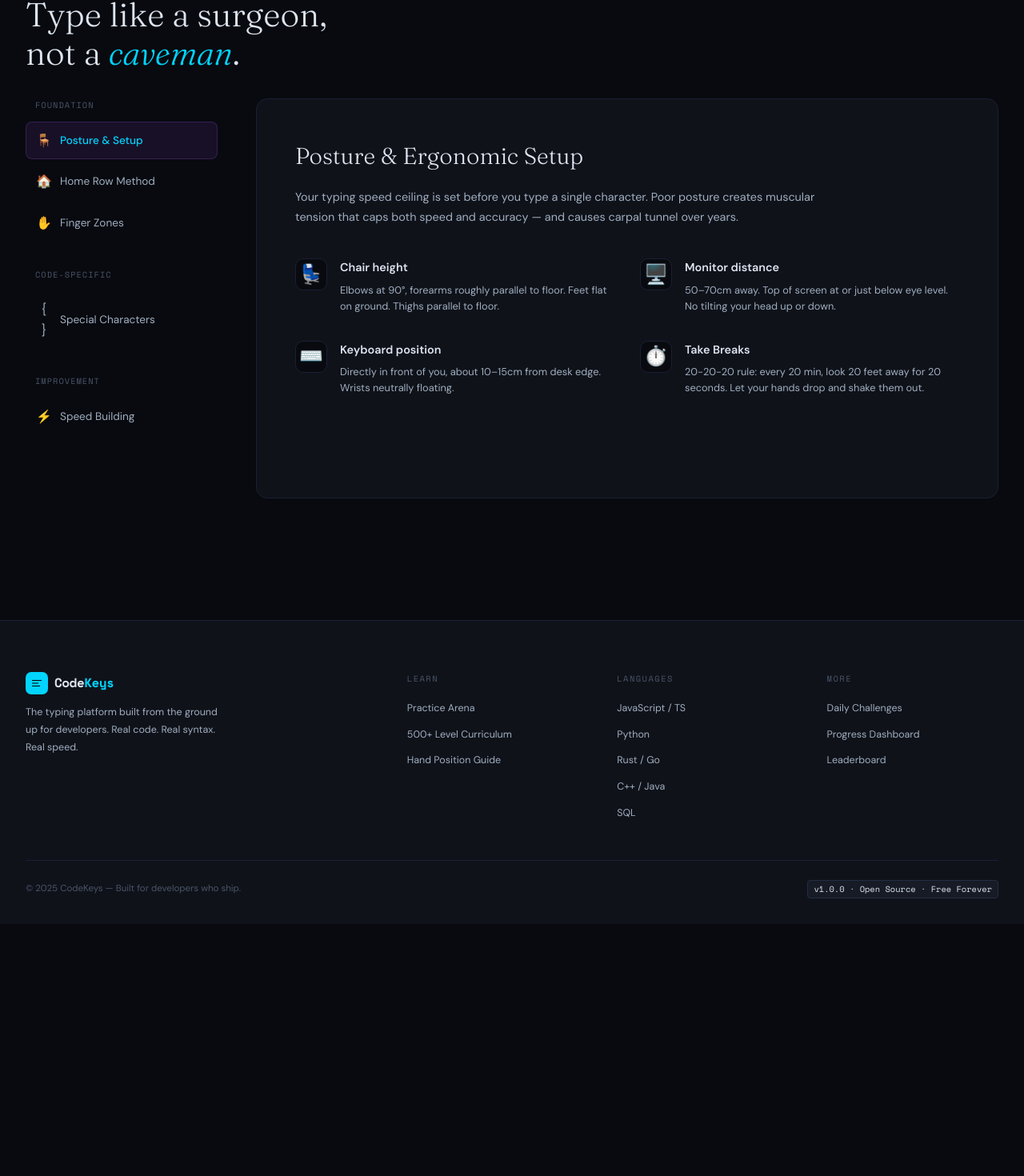
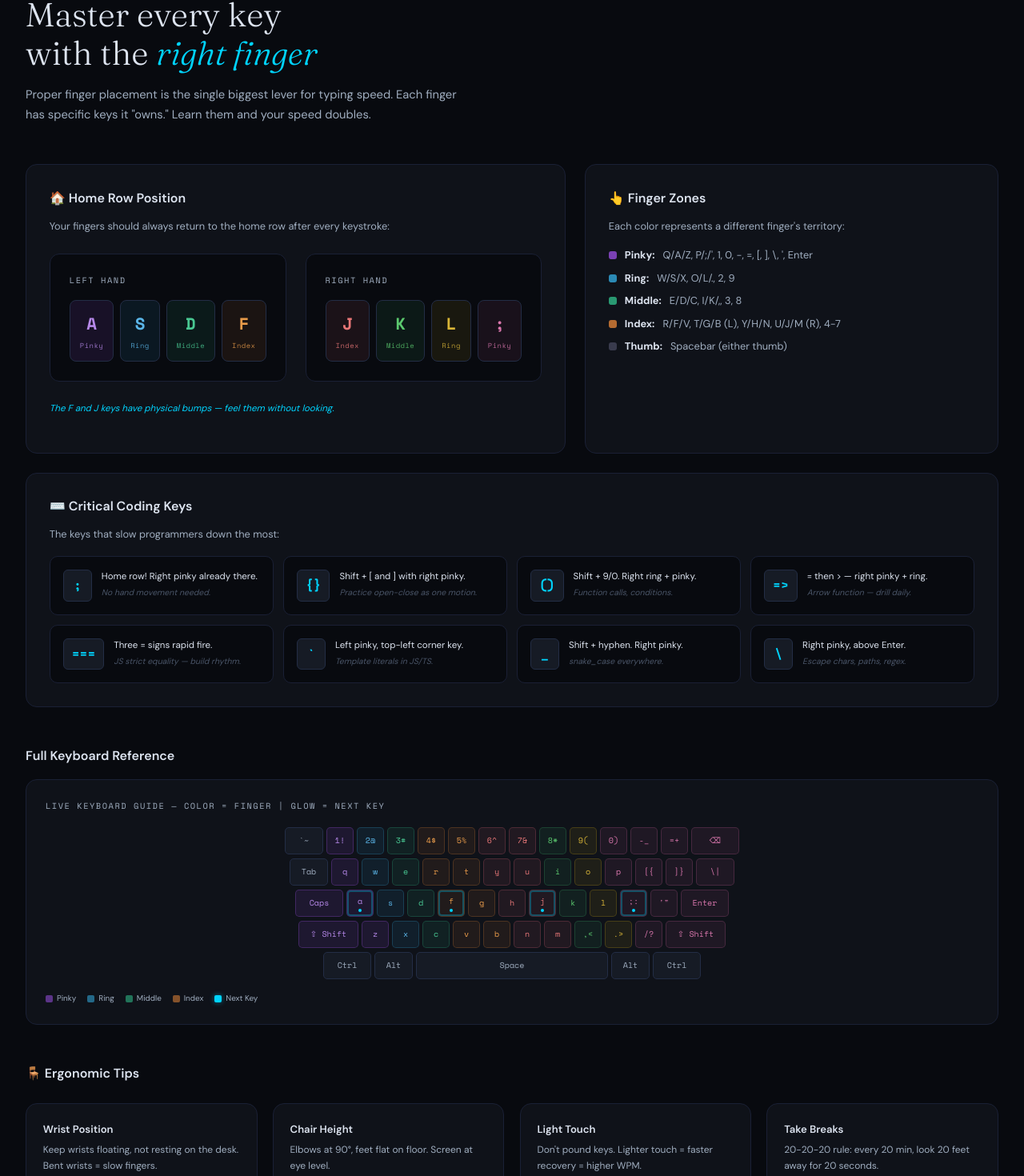
Before and after one commit to harshfly/CodeKeys, a React (Vite) app: page /guide in a window 1280 px wide. Shown: the part 160-1630 px from the top of the page at 80% size. Before the commit the page ends 1315 px from the top, so only its background shows below. Built offline with nearby package versions, Linux system fonts and the light colour scheme.

Commit message:
Update Practice Page layout and styles

```diff
--- a/extract2.cjs
+++ /dev/null
@@ -1,4 +0,0 @@
-const fs = require('fs');
-const html = fs.readFileSync('e:/codekeys/codekeys.html', 'utf8');
-const statsMatch = html.match(/<div id="page-stats"[\s\S]*?(?=<!-- =)/);
-fs.writeFileSync('e:/codekeys/scratch2.txt', (statsMatch ? statsMatch[0] : ''));
--- a/list_pages.cjs
+++ /dev/null
@@ -1,5 +0,0 @@
-const fs = require('fs');
-const html = fs.readFileSync('e:/codekeys/codekeys.html', 'utf8');
-const lines = html.split('\n');
-const pages = lines.filter(l => l.includes('id="page-'));
-console.log(pages);
--- a/src/pages/HandGuidePage.css
+++ b/src/pages/HandGuidePage.css
@@ -1,28 +1,11 @@
-.tips-layout { display: grid; grid-template-columns: 240px 1fr; gap: 3rem; margin-top: 2rem; }
-.tips-sidebar { display: flex; flex-direction: column; gap: 2rem; }
-.tips-nav-group { display: flex; flex-direction: column; gap: 4px; }
-.tng-label { font-size: 0.65rem; font-family: var(--mono); color: var(--muted); text-transform: uppercase; letter-spacing: 1px; margin-bottom: 0.5rem; padding-left: 12px; }
-.tnav-item { display: flex; align-items: center; gap: 10px; padding: 10px 12px; border-radius: 8px; color: var(--text2); font-size: 0.85rem; cursor: pointer; transition: all .2s; border: 1px solid transparent; }
-.tnav-item:hover { background: var(--surface2); color: var(--text); }
-.tnav-item.active { background: rgba(168,85,247,0.1); color: var(--accent); border-color: rgba(168,85,247,0.2); font-weight: 500; }
-.tnav-icon { font-size: 1rem; width: 20px; text-align: center; font-family: var(--mono); }
-.tips-content-area { background: var(--surface); border: 1px solid var(--border); border-radius: var(--radius-lg); padding: 3rem; min-height: 500px; }
-.tip-panel h2 { font-family: var(--serif); font-size: 1.8rem; font-weight: 300; margin-bottom: 1rem; color: var(--text); }
-.tip-intro { font-size: 0.9rem; color: var(--text2); line-height: 1.7; margin-bottom: 2.5rem; max-width: 650px; }
-.posture-grid { display: grid; grid-template-columns: repeat(2, 1fr); gap: 2rem; }
-.posture-item { display: flex; gap: 1rem; }
-.posture-icon { font-size: 1.5rem; width: 40px; height: 40px; border-radius: 10px; background: var(--bg); border: 1px solid var(--border); display: flex; align-items: center; justify-content: center; flex-shrink: 0; }
-.posture-item h5 { font-size: 0.9rem; font-weight: 600; color: var(--text); margin-bottom: 0.4rem; }
-.posture-item p { font-size: 0.8rem; color: var(--text2); line-height: 1.6; }
-@media(max-width: 900px) { .tips-layout { grid-template-columns: 1fr; } .posture-grid { grid-template-columns: 1fr; } .tips-content-area { padding: 2rem 1.5rem; } }
-/* Retain original hand guide styles for components that will be embedded inside the panels */
-.guide-grid { display: grid; grid-template-columns: 1fr 1fr; gap: 1.5rem; margin-top: 1rem; }
-.guide-card { background: var(--bg); border: 1px solid var(--border); border-radius: var(--radius-lg); padding: 1.8rem; }
+.guide-grid { display: grid; grid-template-columns: 1fr 1fr; gap: 1.5rem; margin-top: 3rem; }
+.guide-card { background: var(--surface); border: 1px solid var(--border); border-radius: var(--radius-lg); padding: 1.8rem; }
 .guide-card.wide { grid-column: 1 / -1; }
 .guide-card h3 { font-size: 1rem; font-weight: 600; color: var(--text); margin-bottom: 0.7rem; }
 .guide-card p { font-size: 0.8rem; color: var(--text2); line-height: 1.7; margin-bottom: 1rem; }
+.guide-note { font-style: italic; font-size: 0.72rem !important; color: var(--accent) !important; }
 .home-row-demo { display: grid; grid-template-columns: 1fr 1fr; gap: 1.5rem; margin: 1.5rem 0; }
-.hr-hand { background: var(--surface2); border: 1px solid var(--border); border-radius: 12px; padding: 1.5rem; }
+.hr-hand { background: var(--bg); border: 1px solid var(--border); border-radius: 12px; padding: 1.5rem; }
 .hr-title { font-family: var(--mono); font-size: 0.65rem; color: var(--text2); letter-spacing: 1.5px; text-transform: uppercase; margin-bottom: 1rem; }
 .hr-keys { display: flex; gap: 8px; }
 .hrk { flex: 1; padding: 12px; border-radius: 8px; text-align: center; font-family: var(--mono); font-size: 1.3rem; font-weight: 700; border: 1px solid var(--border2); }
@@ -31,8 +14,16 @@
 .zone-item { display: flex; align-items: flex-start; gap: 10px; font-size: 0.8rem; color: var(--text2); line-height: 1.6; }
 .zone-dot { width: 10px; height: 10px; border-radius: 3px; flex-shrink: 0; margin-top: 5px; }
 .zone-item strong { color: var(--text); }
-.coding-keys { display: grid; grid-template-columns: repeat(3,1fr); gap: 12px; }
-.ck-item { background: var(--surface2); border: 1px solid var(--border); border-radius: 10px; padding: 1rem; display: flex; gap: 12px; align-items: flex-start; }
-.ck-key { font-family: var(--mono); font-size: 1rem; font-weight: 700; color: var(--accent); background: var(--bg); border: 1px solid var(--border2); border-radius: 6px; padding: 6px 10px; min-width: 36px; text-align: center; flex-shrink: 0; }
+.coding-keys { display: grid; grid-template-columns: repeat(4,1fr); gap: 12px; }
+.ck-item { background: var(--bg); border: 1px solid var(--border); border-radius: 10px; padding: 1rem; display: flex; gap: 12px; align-items: flex-start; }
+.ck-key { font-family: var(--mono); font-size: 1rem; font-weight: 700; color: var(--accent); background: var(--surface2); border: 1px solid var(--border2); border-radius: 6px; padding: 6px 10px; min-width: 36px; text-align: center; flex-shrink: 0; }
 .ck-desc { font-size: 0.72rem; color: var(--text); margin-bottom: 3px; }
 .ck-tip { font-size: 0.65rem; color: var(--muted); font-style: italic; }
+.posture-section { margin-top: 3rem; }
+.posture-section h3 { font-size: 1rem; font-weight: 600; margin-bottom: 1.5rem; }
+.posture-grid { display: grid; grid-template-columns: repeat(4,1fr); gap: 1.2rem; }
+.posture-item { background: var(--surface); border: 1px solid var(--border); border-radius: var(--radius-lg); padding: 1.3rem; }
+.posture-item h4 { font-size: 0.82rem; font-weight: 600; color: var(--text); margin-bottom: 0.4rem; }
+.posture-item p { font-size: 0.75rem; color: var(--text2); line-height: 1.65; }
+@media(max-width:900px) { .guide-grid { grid-template-columns: 1fr; } .coding-keys { grid-template-columns: repeat(2,1fr); } .posture-grid { grid-template-columns: repeat(2,1fr); } }
+@media(max-width:600px) { .coding-keys, .posture-grid { grid-template-columns: 1fr; } .home-row-demo { grid-template-columns: 1fr; } }
--- a/src/pages/HandGuidePage.tsx
+++ b/src/pages/HandGuidePage.tsx
@@ -1,69 +1,22 @@
-import { useState } from 'react';
 import Keyboard from '@/components/typing/Keyboard';
 import './HandGuidePage.css';
 
 export default function HandGuidePage() {
-  const [activeTip, setActiveTip] = useState('posture');
-
   return (
     <div className="page-content">
       <div className="container">
         <div className="section">
-          <div className="section-label">Hand Guide & Tips</div>
-          <div className="section-title">Type like a surgeon,<br/>not a <em>caveman</em>.</div>
-
-          <div className="tips-layout">
-            {/* SIDEBAR NAV */}
-            <div className="tips-sidebar">
-              <div className="tips-nav-group">
-                <div className="tng-label">Foundation</div>
-                <div className={`tnav-item ${activeTip === 'posture' ? 'active' : ''}`} onClick={() => setActiveTip('posture')}><span className="tnav-icon">🪑</span>Posture & Setup</div>
-                <div className={`tnav-item ${activeTip === 'homerow' ? 'active' : ''}`} onClick={() => setActiveTip('homerow')}><span className="tnav-icon">🏠</span>Home Row Method</div>
-                <div className={`tnav-item ${activeTip === 'fingers' ? 'active' : ''}`} onClick={() => setActiveTip('fingers')}><span className="tnav-icon">✋</span>Finger Zones</div>
-              </div>
-              <div className="tips-nav-group">
-                <div className="tng-label">Code-Specific</div>
-                <div className={`tnav-item ${activeTip === 'specials' ? 'active' : ''}`} onClick={() => setActiveTip('specials')}><span className="tnav-icon">{`{ }`}</span>Special Characters</div>
-              </div>
-              <div className="tips-nav-group">
-                <div className="tng-label">Improvement</div>
-                <div className={`tnav-item ${activeTip === 'speed' ? 'active' : ''}`} onClick={() => setActiveTip('speed')}><span className="tnav-icon">⚡</span>Speed Building</div>
-              </div>
+          <div className="section-label">Hand Position Guide</div>
+          <div className="section-title">Master every key<br/>with the <em>right finger</em></div>
+          <div className="section-sub">
+            Proper finger placement is the single biggest lever for typing speed.
+            Each finger has specific keys it "owns." Learn them and your speed doubles.
           </div>
 
-            {/* CONTENT AREA */}
-            <div className="tips-content-area">
-
-              {activeTip === 'posture' && (
-                <div className="tip-panel">
-                  <h2>Posture & Ergonomic Setup</h2>
-                  <p className="tip-intro">Your typing speed ceiling is set before you type a single character. Poor posture creates muscular tension that caps both speed and accuracy — and causes carpal tunnel over years.</p>
-                  <div className="posture-grid">
-                    <div className="posture-item">
-                      <div className="posture-icon">💺</div>
-                      <div><h5>Chair height</h5><p>Elbows at 90°, forearms roughly parallel to floor. Feet flat on ground. Thighs parallel to floor.</p></div>
-                    </div>
-                    <div className="posture-item">
-                      <div className="posture-icon">🖥️</div>
-                      <div><h5>Monitor distance</h5><p>50–70cm away. Top of screen at or just below eye level. No tilting your head up or down.</p></div>
-                    </div>
-                    <div className="posture-item">
-                      <div className="posture-icon">⌨️</div>
-                      <div><h5>Keyboard position</h5><p>Directly in front of you, about 10–15cm from desk edge. Wrists neutrally floating.</p></div>
-                    </div>
-                    <div className="posture-item">
-                      <div className="posture-icon">⏱️</div>
-                      <div><h5>Take Breaks</h5><p>20-20-20 rule: every 20 min, look 20 feet away for 20 seconds. Let your hands drop and shake them out.</p></div>
-                    </div>
-                  </div>
-                </div>
-              )}
-
-              {activeTip === 'homerow' && (
-                <div className="tip-panel">
-                  <h2>The Home Row Foundation</h2>
-                  <p className="tip-intro">The home row is your base camp. Your fingers must instinctively return here after striking any other key. It minimizes travel distance.</p>
-
+          <div className="guide-grid">
+            <div className="guide-card">
+              <h3>🏠 Home Row Position</h3>
+              <p>Your fingers should always return to the home row after every keystroke:</p>
               <div className="home-row-demo">
                 <div className="hr-hand">
                   <div className="hr-title">Left Hand</div>
@@ -84,43 +37,38 @@ export default function HandGuidePage() {
                   </div>
                 </div>
               </div>
+              <p className="guide-note">The F and J keys have physical bumps — feel them without looking.</p>
             </div>
-              )}
 
-              {activeTip === 'fingers' && (
-                <div className="tip-panel">
-                  <h2>Finger Zones</h2>
-                  <p className="tip-intro">Each color represents a different finger's territory. Never cross over—using the wrong finger builds bad muscle memory.</p>
-
-                  <div className="zone-list" style={{ marginBottom: '2rem' }}>
+            <div className="guide-card">
+              <h3>👆 Finger Zones</h3>
+              <p>Each color represents a different finger's territory:</p>
+              <div className="zone-list">
                 <div className="zone-item"><div className="zone-dot" style={{background:'rgba(168,85,247,0.7)'}} /><strong>Pinky:</strong> Q/A/Z, P/;/', 1, 0, -, =, [, ], \, ', Enter</div>
                 <div className="zone-item"><div className="zone-dot" style={{background:'rgba(56,189,248,0.7)'}} /><strong>Ring:</strong> W/S/X, O/L/., 2, 9</div>
                 <div className="zone-item"><div className="zone-dot" style={{background:'rgba(52,211,153,0.7)'}} /><strong>Middle:</strong> E/D/C, I/K/,, 3, 8</div>
                 <div className="zone-item"><div className="zone-dot" style={{background:'rgba(251,146,60,0.7)'}} /><strong>Index:</strong> R/F/V, T/G/B (L), Y/H/N, U/J/M (R), 4-7</div>
+                <div className="zone-item"><div className="zone-dot" style={{background:'rgba(100,100,130,0.5)'}} /><strong>Thumb:</strong> Spacebar (either thumb)</div>
+              </div>
             </div>
 
-                  <h3 style={{fontSize:'1rem',marginBottom:'1rem',fontWeight:600}}>Full Keyboard Reference</h3>
-                  <Keyboard activeKey="" />
-                </div>
-              )}
-
-              {activeTip === 'specials' && (
-                <div className="tip-panel">
-                  <h2>Critical Coding Keys</h2>
-                  <p className="tip-intro">These are the keys that slow most programmers down. Master these to see an immediate WPM jump when typing actual code.</p>
-
+            <div className="guide-card wide">
+              <h3>⌨️ Critical Coding Keys</h3>
+              <p>The keys that slow programmers down the most:</p>
               <div className="coding-keys">
                 {[
                   { k: ';', desc: 'Home row! Right pinky already there.', tip: 'No hand movement needed.' },
                   { k: '{}', desc: 'Shift + [ and ] with right pinky.', tip: 'Practice open-close as one motion.' },
                   { k: '()', desc: 'Shift + 9/0. Right ring + pinky.', tip: 'Function calls, conditions.' },
                   { k: '=>', desc: '= then > — right pinky + ring.', tip: 'Arrow function — drill daily.' },
-                      { k: '===', desc: 'Three = signs rapid fire.', tip: 'JS strict equality.' },
-                      { k: '`', desc: 'Left pinky, top-left corner key.', tip: 'Template literals in JS/TS.' }
+                  { k: '===', desc: 'Three = signs rapid fire.', tip: 'JS strict equality — build rhythm.' },
+                  { k: '`', desc: 'Left pinky, top-left corner key.', tip: 'Template literals in JS/TS.' },
+                  { k: '_', desc: 'Shift + hyphen. Right pinky.', tip: 'snake_case everywhere.' },
+                  { k: '\\', desc: 'Right pinky, above Enter.', tip: 'Escape chars, paths, regex.' },
                 ].map(item => (
                   <div key={item.k} className="ck-item">
                     <div className="ck-key">{item.k}</div>
-                        <div>
+                    <div className="ck-info">
                       <div className="ck-desc">{item.desc}</div>
                       <div className="ck-tip">{item.tip}</div>
                     </div>
@@ -128,21 +76,27 @@ export default function HandGuidePage() {
                 ))}
               </div>
             </div>
-              )}
+          </div>
 
-              {activeTip === 'speed' && (
-                <div className="tip-panel">
-                  <h2>Speed Building Principles</h2>
-                  <p className="tip-intro">Speed comes from accuracy. If you try to type fast and make mistakes, you reinforce bad muscle memory and ultimately slow down.</p>
-                  <ul style={{ color: 'var(--text2)', paddingLeft: '1.5rem', lineHeight: '1.8' }}>
-                    <li><strong>Accuracy first:</strong> Slow down to achieve 98%+ accuracy. Speed will follow naturally.</li>
-                    <li><strong>Read ahead:</strong> Look at the next word while typing the current one.</li>
-                    <li><strong>Lighter touch:</strong> You don't need to bottom out keys. A lighter touch allows your fingers to rebound faster.</li>
-                    <li><strong>Consistent practice:</strong> 15 minutes every single day is better than 2 hours once a week.</li>
-                  </ul>
+          <div style={{marginTop:'3rem'}}>
+            <h3 style={{fontSize:'1rem',marginBottom:'1rem',fontWeight:600}}>Full Keyboard Reference</h3>
+            <Keyboard activeKey="" />
           </div>
-              )}
 
+          <div className="posture-section">
+            <h3>🪑 Ergonomic Tips</h3>
+            <div className="posture-grid">
+              {[
+                { title: 'Wrist Position', desc: 'Keep wrists floating, not resting on the desk. Bent wrists = slow fingers.' },
+                { title: 'Chair Height', desc: 'Elbows at 90°, feet flat on floor. Screen at eye level.' },
+                { title: 'Light Touch', desc: 'Don\'t pound keys. Lighter touch = faster recovery = higher WPM.' },
+                { title: 'Take Breaks', desc: '20-20-20 rule: every 20 min, look 20 feet away for 20 seconds.' },
+              ].map((tip, i) => (
+                <div key={i} className="posture-item">
+                  <h4>{tip.title}</h4>
+                  <p>{tip.desc}</p>
+                </div>
+              ))}
             </div>
           </div>
         </div>
```
Also changed, not shown: src/pages/ChallengesPage.css (+10 -13 lines), src/pages/ChallengesPage.tsx (+14 -39 lines). Lines whose indentation alone changed are shown as unchanged.
